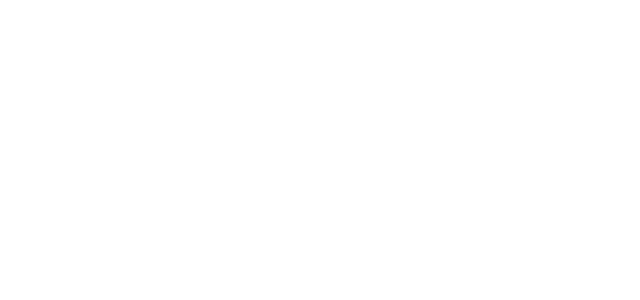
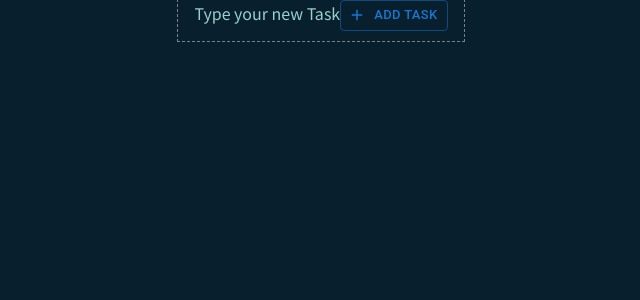
Before and after one commit to arionrefat/to-yare, a React (Create React App) app in the folder client/: page / in a window 1280 px wide. Shown: the top 300 px of the page, without its empty margins (319-959 px from the left). Built offline with nearby package versions, Linux system fonts and the light colour scheme; the HTML template or start-up script is replaced by a standard one.

Commit message:
feat: added task with add task button

```diff
--- a/client/src/App.css
+++ b/client/src/App.css
@@ -1,16 +1,6 @@
 .App {
   text-align: center;
-}
-
-.App-logo {
-  height: 40vmin;
-  pointer-events: none;
-}
-
-@media (prefers-reduced-motion: no-preference) {
-  .App-logo {
-    animation: App-logo-spin infinite 20s linear;
-  }
+  color: #98D1CE
 }
 
 .App-header {
@@ -27,12 +17,3 @@
 .App-link {
   color: #61dafb;
 }
-
-@keyframes App-logo-spin {
-  from {
-    transform: rotate(0deg);
-  }
-  to {
-    transform: rotate(360deg);
-  }
-}
--- a/client/src/App.tsx
+++ b/client/src/App.tsx
@@ -1,8 +1,10 @@
 import './App.css';
+import Tasks from './components/Tasks/Tasks';
 
 function App() {
   return (
-    <div className="App">
+    <div className='App'>
+      <Tasks></Tasks>
     </div>
   );
 }
--- /dev/null
+++ b/client/src/components/Tasks/Tasks.tsx
@@ -0,0 +1,17 @@
+import { Box, Button } from '@mui/material';
+import AddIcon from '@mui/icons-material/Add';
+
+const Tasks = () => {
+  return (
+    <div>
+       <Box component="span" sx={{ p: 2, border: '1px dashed grey' }}>
+        Type your new Task
+        <Button size='small' variant='outlined' startIcon={<AddIcon />}>
+          Add Task
+        </Button>
+      </Box>
+    </div>
+  );
+};
+
+export default Tasks;
--- a/client/src/index.css
+++ b/client/src/index.css
@@ -1,13 +1,14 @@
+@import url('https://fonts.googleapis.com/css2?family=Noto+Sans+JP:wght@400;700&display=swap');
+
+* {
+  box-sizing: border-box;
+}
+
+html {
+  font-family: 'Noto Sans JP', sans-serif;
+}
+
 body {
   margin: 0;
-  font-family: -apple-system, BlinkMacSystemFont, 'Segoe UI', 'Roboto', 'Oxygen',
-    'Ubuntu', 'Cantarell', 'Fira Sans', 'Droid Sans', 'Helvetica Neue',
-    sans-serif;
-  -webkit-font-smoothing: antialiased;
-  -moz-osx-font-smoothing: grayscale;
+  background-color: #081F2D;
 }
-
-code {
-  font-family: source-code-pro, Menlo, Monaco, Consolas, 'Courier New',
-    monospace;
-}
```
